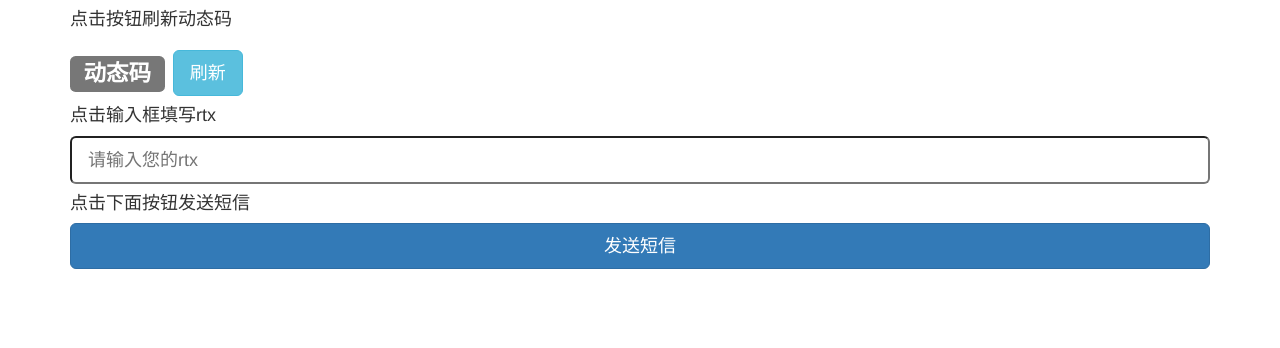
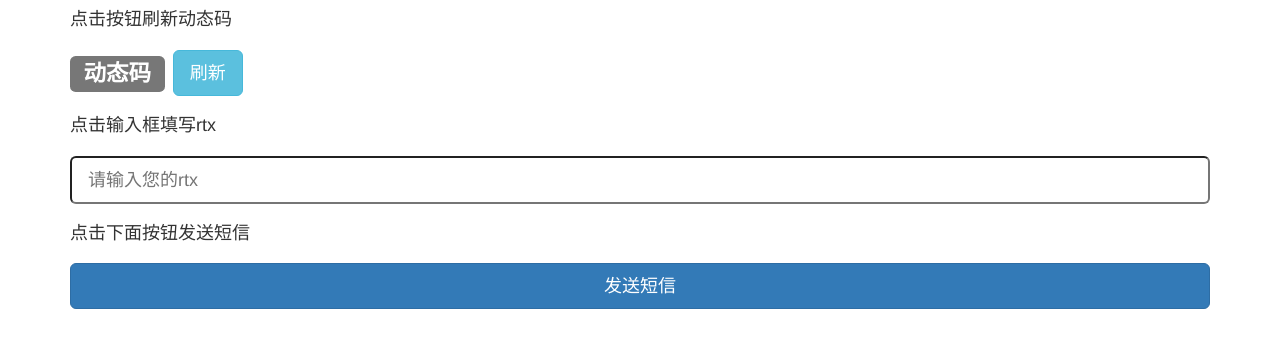
Before and after one commit to harray/js_api, a plain HTML site: page js_api_demo.html in a window 1280 px wide. Drawn offline with nearby package versions, Linux system fonts and the light colour scheme.

Commit message:
Update js_api_demo.html

```diff
--- a/js_api_demo.html
+++ b/js_api_demo.html
@@ -20,16 +20,22 @@
    </head>
    <body>
 
-      <div class="container">
+<div class="container">
 
       <h4> 点击按钮刷新动态码 </h4>
       <h2><span class="label label-default" id="dynamiccode"">动态码</span> <button type="button" class="btn btn-info btn-lg" onclick="refreshCode()">刷新</button></h2>
-      <h4> 点击输入框填写rtx </h4>
-      <input type="text" class="input input-text btn-lg btn-block" id="rtxnum" placeholder="请输入您的rtx">
-      <h4> 点击下面按钮发送短信 </h4>
-      <button type="button" class="btn btn-primary btn-lg btn-block" onclick="sendMsg()">发送短信</button>
+      <h4 class="margin-top"> 点击输入框填写rtx </h4>
+      <input type="text" class="input input-text btn-lg btn-block margin-top" id="rtxnum" placeholder="请输入您的rtx">
+      <h4 class="margin-top"> 点击下面按钮发送短信 </h4>
+      <button type="button" class="btn btn-primary btn-lg btn-block margin-top" onclick="sendMsg()">发送短信</button>
+      </div>
 
-      </div>
+
+      <style>
+        .margin-top{
+      margin-top: 20px;
+      }
+      </style>
 
       <script>
       function initContent()
@@ -92,7 +98,6 @@
          alert("JS-API已经准备就绪!!");
          initContent();
       }
-
       </script>
 
    </body>
```
